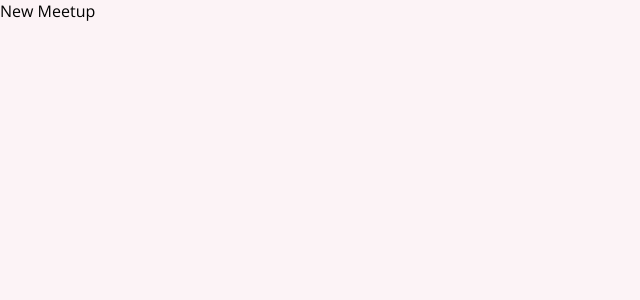
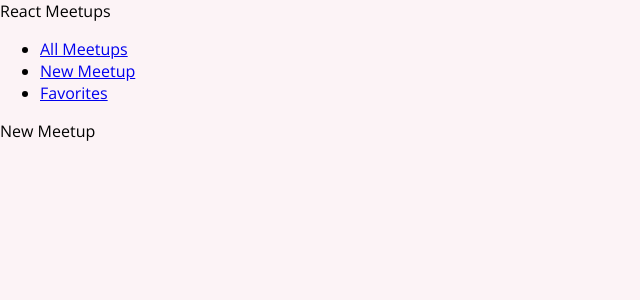
Before and after one commit to sswietoniowski/learning-react-summary-and-core-feature-walkthrough, a React (Create React App) app: page /new-meetup in a window 1280 px wide. Shown: the top 300 px of the page, without its empty margins (0-640 px from the left). Built offline with nearby package versions, Linux system fonts and the light colour scheme.

Commit message:
Added routing and navigation links

```diff
--- a/src/App.js
+++ b/src/App.js
@@ -2,14 +2,18 @@
 import AllMeetupsPage from "./pages/AllMeetups";
 import FavoritesPage from "./pages/Favorites";
 import NewMeetupPage from "./pages/NewMeetup";
+import MainNavigation from "./components/layout/MainNavigation";
 
 function App() {
   return (
-    <Routes>
-      <Route path="/" exact element={<AllMeetupsPage />} />
-      <Route path="/new-meetup" element={<NewMeetupPage />} />
-      <Route path="/favorites" element={<FavoritesPage />} />
-    </Routes>
+    <div>
+      <MainNavigation />
+      <Routes>
+        <Route path="/" exact element={<AllMeetupsPage />} />
+        <Route path="/new-meetup" element={<NewMeetupPage />} />
+        <Route path="/favorites" element={<FavoritesPage />} />
+      </Routes>
+    </div>
   );
 }
 
--- /dev/null
+++ b/src/components/layout/MainNavigation.js
@@ -0,0 +1,24 @@
+import { Link } from "react-router-dom";
+
+function MainNavigation() {
+  return (
+    <header>
+      <div>React Meetups</div>
+      <nav>
+        <ul>
+          <li>
+            <Link to="/">All Meetups</Link>
+          </li>
+          <li>
+            <Link to="/new-meetup">New Meetup</Link>
+          </li>
+          <li>
+            <Link to="/favorites">Favorites</Link>
+          </li>
+        </ul>
+      </nav>
+    </header>
+  );
+}
+
+export default MainNavigation;
```
